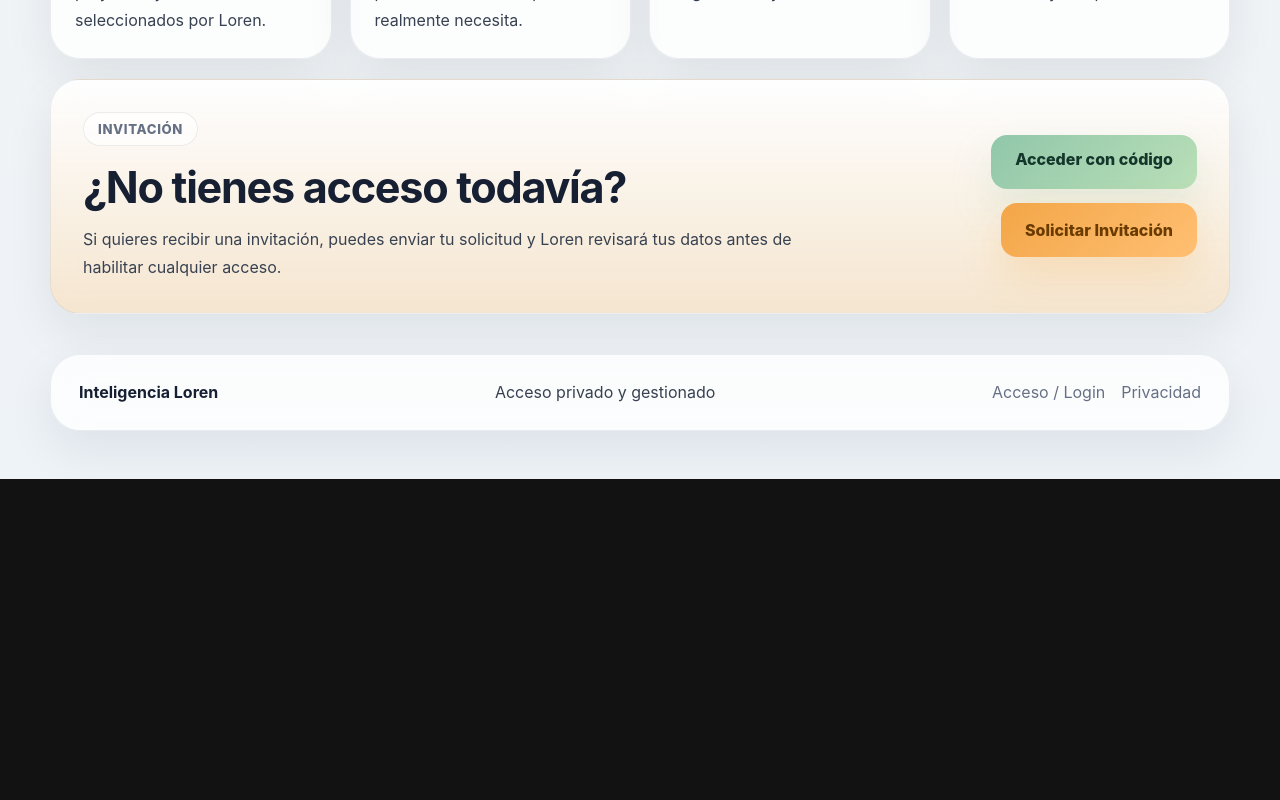
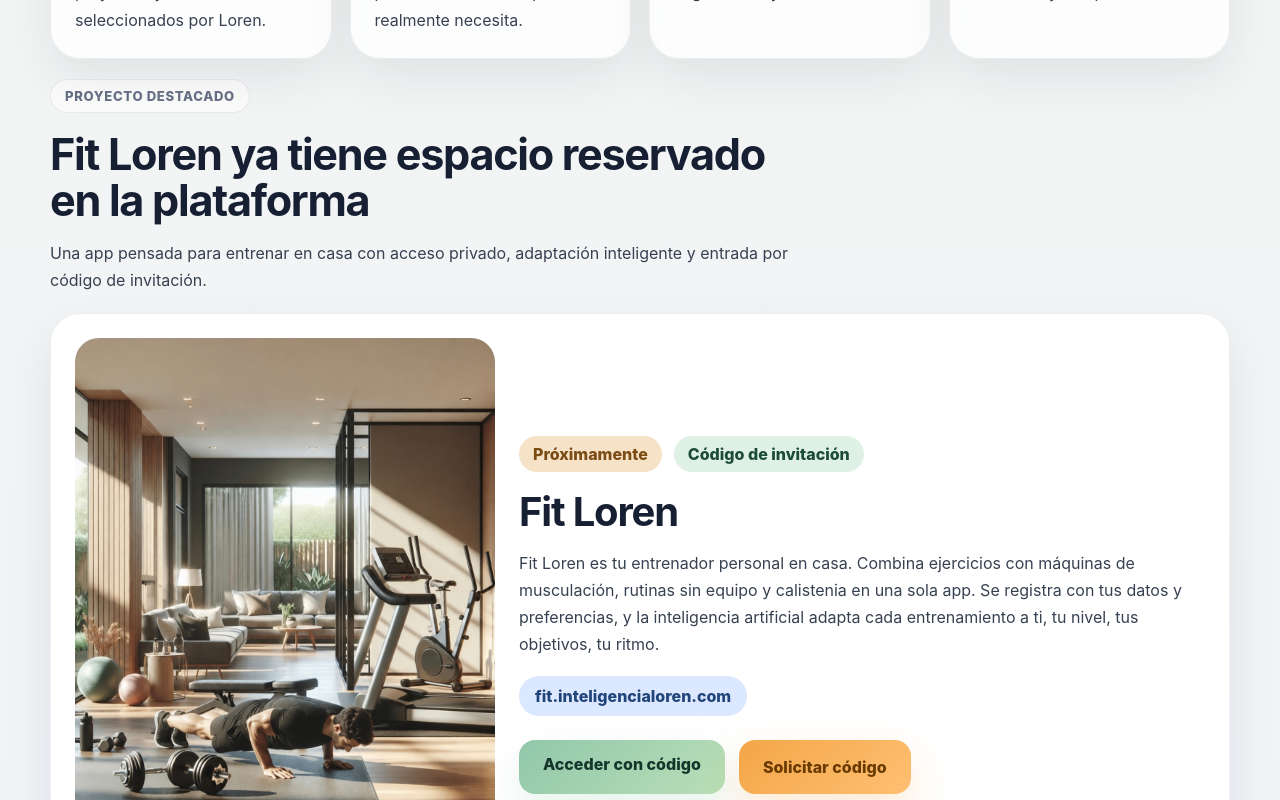
Before and after one commit to Loren2026/abierto-general, a React (Vite) app in the folder web/: page / in a window 1280 px wide. Shown: the part 1720-2520 px from the top of the page. Before the commit the page ends 2199 px from the top, so only its background shows below. Built offline with nearby package versions, Linux system fonts and the light colour scheme; no server answers.

Commit message:
Add Fit Loren featured card to public landing

```diff
--- a/web/src/index.css
+++ b/web/src/index.css
@@ -331,6 +331,7 @@ canvas {
 
 .flow-section,
 .features-section,
+.project-showcase-section,
 .invite-section,
 .landing-footer {
   padding-top: 20px;
@@ -346,6 +347,98 @@ canvas {
   display: grid;
   grid-template-columns: repeat(4, minmax(0, 1fr));
   gap: 18px;
+}
+
+.project-showcase-grid {
+  display: grid;
+  gap: 18px;
+}
+
+.project-card {
+  display: grid;
+  grid-template-columns: minmax(280px, 420px) minmax(0, 1fr);
+  gap: 24px;
+  padding: 24px;
+  border-radius: 30px;
+  border: 1px solid var(--line);
+  background: var(--surface-strong);
+  box-shadow: 0 18px 48px rgba(15, 23, 42, 0.08);
+}
+
+.project-card__media {
+  border-radius: 24px;
+  overflow: hidden;
+  min-height: 100%;
+  background: rgba(23, 32, 51, 0.06);
+}
+
+.project-card__media img {
+  display: block;
+  width: 100%;
+  height: 100%;
+  object-fit: cover;
+}
+
+.project-card__body {
+  display: flex;
+  flex-direction: column;
+  justify-content: center;
+}
+
+.project-card__topline {
+  display: flex;
+  gap: 12px;
+  flex-wrap: wrap;
+  margin-bottom: 18px;
+}
+
+.project-card__badge,
+.project-card__access,
+.project-card__url {
+  display: inline-flex;
+  align-items: center;
+  border-radius: 999px;
+  font-weight: 800;
+}
+
+.project-card__badge {
+  padding: 8px 14px;
+  background: var(--orange-soft);
+  color: #7a4b13;
+}
+
+.project-card__access {
+  padding: 8px 14px;
+  background: var(--green-soft);
+  color: #1d4b39;
+}
+
+.project-card__body h3 {
+  font-size: clamp(1.8rem, 3.5vw, 2.5rem);
+  line-height: 1.08;
+  letter-spacing: -0.03em;
+}
+
+.project-card__body p {
+  margin-top: 16px;
+  color: #374151;
+  line-height: 1.7;
+  font-size: 1rem;
+}
+
+.project-card__url {
+  margin-top: 18px;
+  width: fit-content;
+  padding: 10px 16px;
+  background: var(--blue-soft);
+  color: #21457a;
+}
+
+.project-card__actions {
+  display: flex;
+  gap: 14px;
+  flex-wrap: wrap;
+  margin-top: 24px;
 }
 
 .flow-card,
@@ -516,6 +609,10 @@ canvas {
     grid-template-columns: 1fr 1fr;
   }
 
+  .project-card {
+    grid-template-columns: 1fr;
+  }
+
   .invite-section__card {
     flex-direction: column;
     align-items: flex-start;
@@ -582,6 +679,23 @@ canvas {
     grid-template-columns: 1fr;
   }
 
+  .project-card {
+    padding: 18px;
+    gap: 18px;
+    border-radius: 24px;
+  }
+
+  .project-card__actions {
+    width: 100%;
+    align-items: stretch;
+  }
+
+  .project-card__actions .cta-button,
+  .project-card__actions a {
+    width: 100%;
+    text-align: center;
+  }
+
   .landing-footer__card {
     align-items: flex-start;
   }
--- a/web/src/public/HomePage.jsx
+++ b/web/src/public/HomePage.jsx
@@ -1,6 +1,7 @@
 import { useMemo, useState } from 'react'
 import emailjs from '@emailjs/browser'
 import PublicLayout from '../components/layout/PublicLayout'
+import fitLorenHero from '../assets/fit-loren-hero.jpg'
 
 const initialForm = {
   fullName: '',
@@ -30,7 +31,20 @@ const featureCards = [
   },
 ]
 
-const publishedProjects = []
+const publishedProjects = ['Fit Loren', 'fit-loren']
+
+const featuredProjects = [
+  {
+    slug: 'fit-loren',
+    name: 'Fit Loren',
+    description:
+      'Fit Loren es tu entrenador personal en casa. Combina ejercicios con máquinas de musculación, rutinas sin equipo y calistenia en una sola app. Se registra con tus datos y preferencias, y la inteligencia artificial adapta cada entrenamiento a ti, tu nivel, tus objetivos, tu ritmo.',
+    image: fitLorenHero,
+    badge: 'Próximamente',
+    accessLabel: 'Código de invitación',
+    visibleUrl: 'fit.inteligencialoren.com',
+  },
+]
 
 const flowSteps = [
   {
@@ -243,6 +257,43 @@ export default function HomePage() {
           </div>
         </section>
 
+        <section className="section-shell project-showcase-section">
+          <div className="section-heading">
+            <span className="section-heading__eyebrow">Proyecto destacado</span>
+            <h2>Fit Loren ya tiene espacio reservado en la plataforma</h2>
+            <p>
+              Una app pensada para entrenar en casa con acceso privado, adaptación inteligente y entrada por
+              código de invitación.
+            </p>
+          </div>
+          <div className="project-showcase-grid">
+            {featuredProjects.map((project) => (
+              <article className="project-card project-card--featured" key={project.slug}>
+                <div className="project-card__media">
+                  <img src={project.image} alt={project.name} />
+                </div>
+                <div className="project-card__body">
+                  <div className="project-card__topline">
+                    <span className="project-card__badge">{project.badge}</span>
+                    <span className="project-card__access">{project.accessLabel}</span>
+                  </div>
+                  <h3>{project.name}</h3>
+                  <p>{project.description}</p>
+                  <div className="project-card__url">{project.visibleUrl}</div>
+                  <div className="project-card__actions">
+                    <a className="cta-button cta-button--primary" href="/login">
+                      Acceder con código
+                    </a>
+                    <button className="cta-button cta-button--invite" type="button" onClick={openInvite}>
+                      Solicitar código
+                    </button>
+                  </div>
+                </div>
+              </article>
+            ))}
+          </div>
+        </section>
+
         <section className="section-shell invite-section">
           <div className="invite-section__card">
             <div>
```
